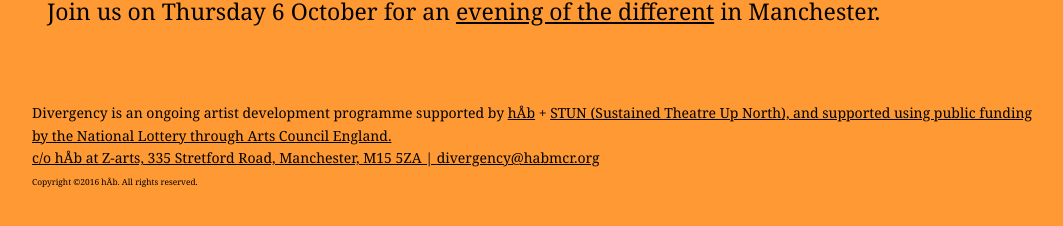
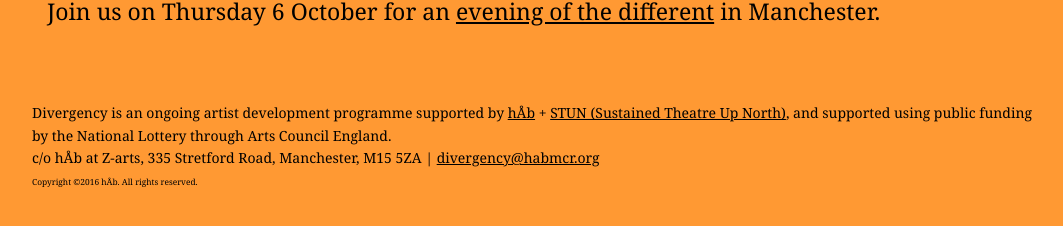
Before and after one commit to divergencymcr/divergencymcr.github.io, a Jekyll site: the page built from index.md, in a window 1280 px wide. Shown: the part 572-798 px from the top of the page, without its empty margins (108-1171 px from the left). Built offline with Jekyll 4.4.1, drawn with Linux system fonts in a browser that asks for light colours; part of the change alters nothing that is shown.

```diff
--- a/_includes/shared-close.html
+++ b/_includes/shared-close.html
@@ -2,7 +2,7 @@
 		</article>
 		<footer>
 			<div class="row">
-				<p>Divergency is an ongoing artist development programme supported by <a href='http://habmcr.org' target='_blank'>hÅb</a> + <a href='http://stunlive.com' target='_blank'>STUN (Sustained Theatre Up North), and supported using public funding by the National Lottery through Arts Council England.<br>c/o hÅb at Z-arts, 335 Stretford Road, Manchester, M15 5ZA | <a href="mailto:divergency@habmcr.org">divergency@habmcr.org</a><br><small>Copyright &copy;2016 hÅb. All rights reserved.</small></p>
+				<p>Divergency is an ongoing artist development programme supported by <a href='http://habmcr.org' target='_blank'>hÅb</a> + <a href='http://stunlive.com' target='_blank'>STUN (Sustained Theatre Up North)</a>, and supported using public funding by the National Lottery through Arts Council England.<br>c/o hÅb at Z-arts, 335 Stretford Road, Manchester, M15 5ZA | <a href="mailto:divergency@habmcr.org">divergency@habmcr.org</a><br><small>Copyright &copy;2016 hÅb. All rights reserved.</small></p>
 			</div>
 		</footer>
 	</div>
```
